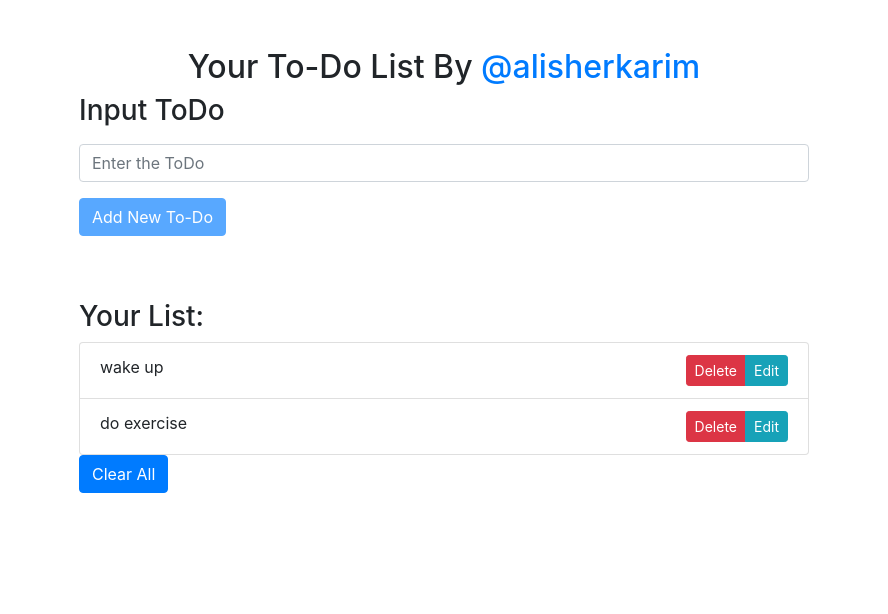
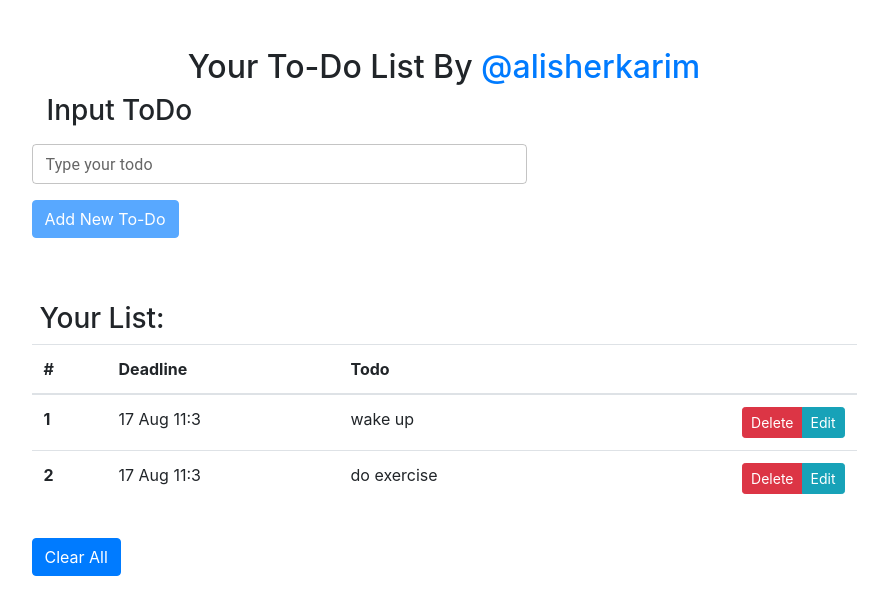
Before and after one commit to AlisherKarim/to-do-list, a React (Create React App) app: page / in a window 1280 px wide. Shown: the top 614 px of the page, without its empty margins (196-1084 px from the left). Built offline with nearby package versions, Linux system fonts and the light colour scheme.

Commit message:
add deadline feature, style improvements

```diff
--- a/src/App.js
+++ b/src/App.js
@@ -14,13 +14,14 @@ export default function App() {
     const localItems = localStorage.getItem("localItems");
     const jsonized = JSON.parse(localItems)
     return jsonized || [
-      {id: uuidv4(), text: "wake up"},
-      {id: uuidv4(), text: "do exercise"}
+      {id: uuidv4(), text: "wake up", date: new Date()},
+      {id: uuidv4(), text: "do exercise", date: new Date()}
     ]
     }
   )
   const [item, setItem] = useState("");
   const [edit, setEdit] = useState(false);
+  const [date, setDate] = useState(new Date());
 
   const handleSubmit = (event) => {
     event.preventDefault();
@@ -28,21 +29,34 @@ export default function App() {
 
       setItems(items.filter((CurrentItem) => {
         if(CurrentItem.id === id){
-          CurrentItem.text = item
+          CurrentItem.text = item;
+          CurrentItem.date = date;
         }
         return true;
       }
-      )
+      ).sort(function (a, b) {
+        // var dateA = new Date(a.date_prop).getTime();
+        // var dateB = new Date(b.date_prop).getTime();
+        // return dateA < dateB ? 1 : -1; // ? -1 : 1 for ascending/increasing order
+        return Date.parse(a.date) - Date.parse(b.date)
+      })
       )
       setItem("");
+      setDate(new Date());
       setID(uuidv4());
       setEdit(false);
     }
     else{
-      const newItem = {id: id, text: item}
+      const newItem = {id: id, text: item, date: date}
 
-      setItems([...items, newItem])
+      setItems([...items, newItem].sort(function (a, b) {
+        // var dateA = new Date(a.date_prop).getTime();
+        // var dateB = new Date(b.date_prop).getTime();
+        // return dateA < dateB ? 1 : -1; // ? -1 : 1 for ascending/increasing order
+        return Date.parse(a.date) - Date.parse(b.date)
+      }))
       setItem("")
+      setDate(new Date());
       setID(uuidv4())
     }
   }
@@ -53,6 +67,7 @@ export default function App() {
     console.log(`Editing ${idOfEditable}`);
     const itemToBeEdited = items.find((CurrentItem) => {return CurrentItem.id === idOfEditable})
     setItem(itemToBeEdited.text);
+    setDate(itemToBeEdited.date);
     setID(idOfEditable)
     setEdit(true)
   }
@@ -62,6 +77,9 @@ export default function App() {
   }
   const handleChange = (event) => {
     setItem(event.target.value);
+  }
+  const dateChangeHandler = (date) => {
+    setDate(date);
   }
 
   useEffect(() => {
@@ -73,9 +91,9 @@ export default function App() {
     <div>
       <div className = "container">
         <div className = "row">
-          <div className = "col-10 mx-auto col-md-8 mt-5">
+          <div className = "col mx-auto col-md-9 mt-5">
             <h2 className = "text-capitalize text-center">Your to-do list by <a class="text-lowercase" href = "https://github.com/alisherkarim">@alisherkarim</a></h2>
-            <ToDoInput handleSubmit = {handleSubmit} value = {item} handleChange = {handleChange}/>
+            <ToDoInput dateChangeHandler={dateChangeHandler} handleSubmit = {handleSubmit} value = {item} dateValue = {date} handleChange = {handleChange}/>
             <TodoList items = {items} handleClear = {handleClear} handleDelete = {handleDelete} handleEdit = {handleEdit}/>
           </div>
         </div>
--- /dev/null
+++ b/src/components/DateTimePicker.js
@@ -0,0 +1,23 @@
+import * as React from 'react';
+import TextField from '@mui/material/TextField';
+import Box from '@mui/material/Box';
+import AdapterDateFns from '@mui/lab/AdapterDateFns';
+import LocalizationProvider from '@mui/lab/LocalizationProvider';
+import DateTimePicker from '@mui/lab/DateTimePicker';
+
+export default function BasicDateTimePicker({dateChangeHandler, dateValue}) {
+  return (
+    <Box sx={{width: '100%'}}>
+        <LocalizationProvider dateAdapter={AdapterDateFns}>
+        <DateTimePicker
+            renderInput={(params) => <TextField size='small' {...params} />}
+            value={dateValue}
+            label="Choose Date and Time"
+            onChange={(newValue) => {
+                dateChangeHandler(newValue);
+            }}
+            />
+        </LocalizationProvider>
+    </Box>
+  );
+}
--- /dev/null
+++ b/src/components/InputMUI.js
@@ -0,0 +1,15 @@
+import * as React from 'react';
+import Box from '@mui/material/Box';
+import TextField from '@mui/material/TextField';
+
+export default function FullWidthTextField({handleChange, value}) {
+  return (
+    <Box
+      sx={{
+        width: '60%',
+      }}
+    >
+      <TextField size='small' fullWidth label="Type your todo" id="muiinput" value={value} onChange={(val) => handleChange(val)}/>
+    </Box>
+  );
+}
--- a/src/components/ToDoInput.js
+++ b/src/components/ToDoInput.js
@@ -1,14 +1,23 @@
 import React, { Component } from 'react'
+import BasicDateTimePicker from './DateTimePicker';
+import FullWidthTextField from './InputMUI';
 
 export default class ToDoInput extends Component {
+
     render() {
-        const { value , handleSubmit, handleChange} = this.props;
+        const { value, dateValue, handleSubmit, handleChange, dateChangeHandler} = this.props;
         return (
             <div>
                 <form className = "form" onSubmit = {handleSubmit}>
-                    <div className = "form-group">
+                    <div className = "container form-group">
                         <label htmlFor = "todoInput"><h3>Input ToDo</h3></label>
-                        <input onChange = {handleChange}  className = "form-control" id = "todoInput" name = "todoInput" type = "text" placeholder = "Enter the ToDo" value = {value}></input>
+                        <div className='row'>
+                            <FullWidthTextField className = 'col-8' handleChange = {handleChange} id = "todoInput" name = "todoInput" type = "text" placeholder = "Enter the ToDo" value = {value}/>
+                            {/* <input onChange = {handleChange}  className = "col-8 form-control" id = "todoInput" name = "todoInput" type = "text" placeholder = "Enter the ToDo" value = {value}></input> */}
+                            <div className = 'col-4'>
+                                <BasicDateTimePicker dateValue={dateValue} dateChangeHandler = {dateChangeHandler}/>
+                            </div>
+                        </div>
                     </div>
                     <button className = "btn btn-primary" disabled = {value.length > 0 ? false: true} type = "submit">Add New To-Do</button>
                 </form>
--- a/src/components/ToDoItem.js
+++ b/src/components/ToDoItem.js
@@ -1,16 +1,31 @@
 import React, { Component } from 'react'
+
+function dateToYMD(date) {
+    var strArray=['Jan', 'Feb', 'Mar', 'Apr', 'May', 'Jun', 'Jul', 'Aug', 'Sep', 'Oct', 'Nov', 'Dec'];
+    var d = date.getDate();
+    var m = strArray[date.getMonth()];
+    var h = date.getHours();
+    var min = date.getMinutes();
+    return '' + (d <= 9 ? '0' + d : d) + ' ' + m + "  " + h + ":" + min;
+}
+
 
 export default class ToDoItem extends Component {
     render() {
-        const {handleDelete, handleEdit, itemName, itemId} = this.props
+        const {handleDelete, handleEdit, itemName, itemId, date, index} = this.props
         return (
-            <div>
-                {itemName}
-                <span className = "btn-group btn-group-sm float-right">
-                    <button onClick = {() => handleDelete(itemId)} className = "btn btn-danger btn-sm">Delete</button>
-                    <button className = "btn btn-info btn-sm" onClick = {() => handleEdit(itemId)}>Edit</button>
-                </span>
-            </div>
+
+            <tr>
+                <th scope = "row">{index + 1}</th>
+                <td>{dateToYMD(new Date(date))}</td>
+                <td>{itemName}</td>
+                <td>
+                    <span className = "btn-group btn-group-sm float-right">
+                        <button onClick = {() => handleDelete(itemId)} className = "btn btn-danger btn-sm">Delete</button>
+                        <button className = "btn btn-info btn-sm" onClick = {() => handleEdit(itemId)}>Edit</button>
+                    </span>
+                </td>
+            </tr>
         )
     }
 }
--- a/src/components/TodoList.js
+++ b/src/components/TodoList.js
@@ -7,11 +7,23 @@ export default class TodoList extends Component {
         //console.log(items);
         return (
             <section style = {{margin: "4rem 0 0 0"}}>
-                <h3>Your List:</h3>
-                <ul className = "list-group">
-                    {items.map((item) => <li className = "list-group-item" key = {item.id}><Item handleDelete = {handleDelete} handleEdit = {handleEdit} itemName = {item.text} itemId = {item.id}/></li>)}
-                </ul>
-                <button className = "btn btn-primary" onClick = {handleClear}>Clear All</button>
+                <h3 className='mx-2'>Your List:</h3>
+                <div className='table-responsive'>
+                    <table className = "table">
+                        <thead >
+                            <tr>
+                                <th scope="col-1">#</th>
+                                <th scope="col-2">Deadline</th>
+                                <th scope="col-4">Todo</th>
+                                <th scope="col-1"></th>
+                            </tr>
+                        </thead>
+                        <tbody>
+                            {items.map((item, index) => <Item key={item.id} index={index} handleDelete = {handleDelete} handleEdit = {handleEdit} itemName = {item.text} itemId = {item.id} date = {item.date}/>)}
+                        </tbody>
+                    </table>
+                </div>
+                <button className = "btn btn-primary mt-3" onClick = {handleClear}>Clear All</button>
             </section>
         )
     }
```
Also changed, not shown: package.json (+6 -1 lines), 1 other file (tests, documents, lock files or other folders).
